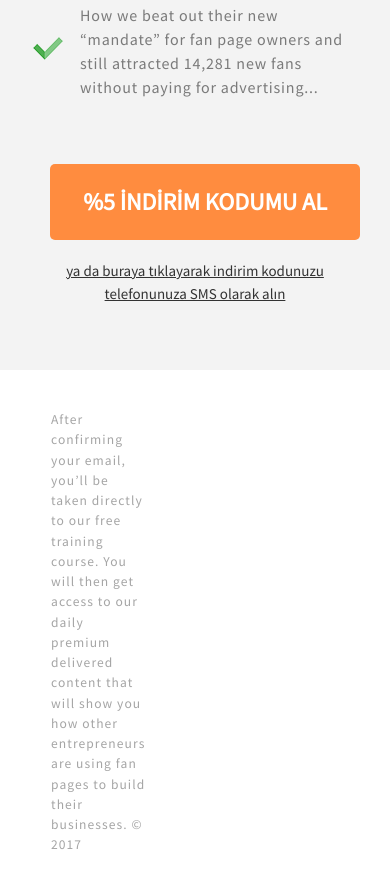
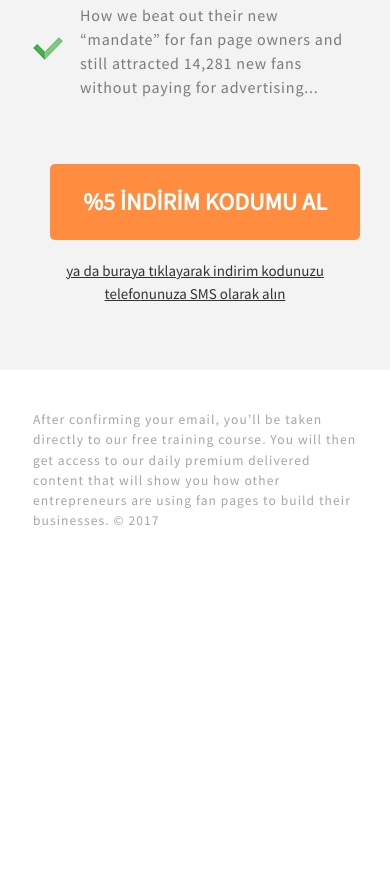
Before and after one commit to KNIGHTTH0R/Lead-Generation-HTML-Template, a plain HTML site: page index.html in a window 390 px wide. Shown: the part 1005-1891 px from the top of the page. After the commit the page ends 1567 px from the top, so only its background shows below. Drawn offline with nearby package versions, Linux system fonts and the light colour scheme.

Commit message:
footer mobile fix

```diff
--- a/css/style.css
+++ b/css/style.css
@@ -149,4 +149,11 @@
         color: #7a7a7a;
         letter-spacing: 0.05em;
       }
+      footer .footer-right {
+        font-size: 0.9em;
+        margin-left: 5%;
+        margin-right:5%;
+        font-weight: 100;
+        letter-spacing: 0.08em;
+      }
     }
```
Also changed, not shown: 1 other file.
